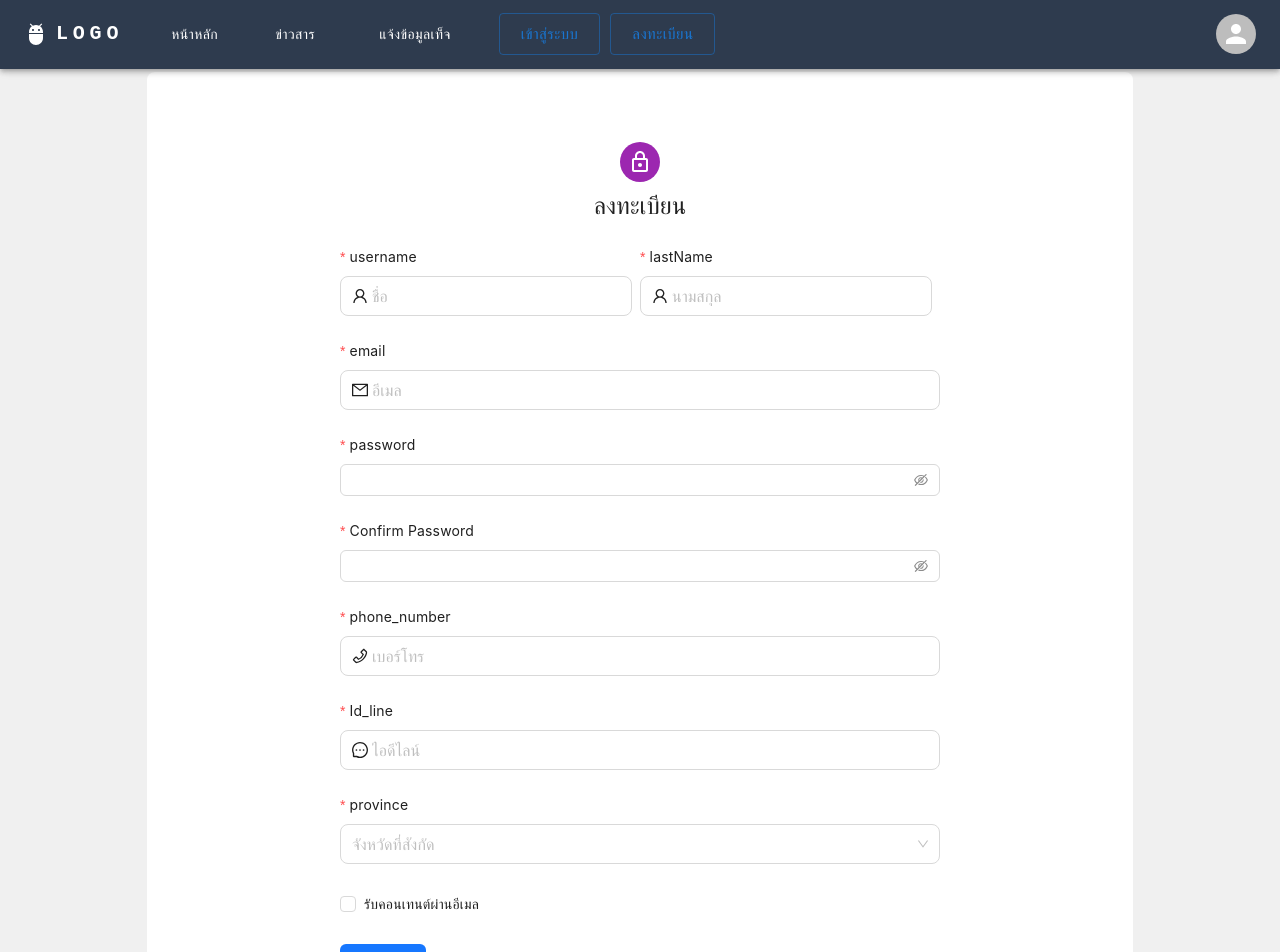
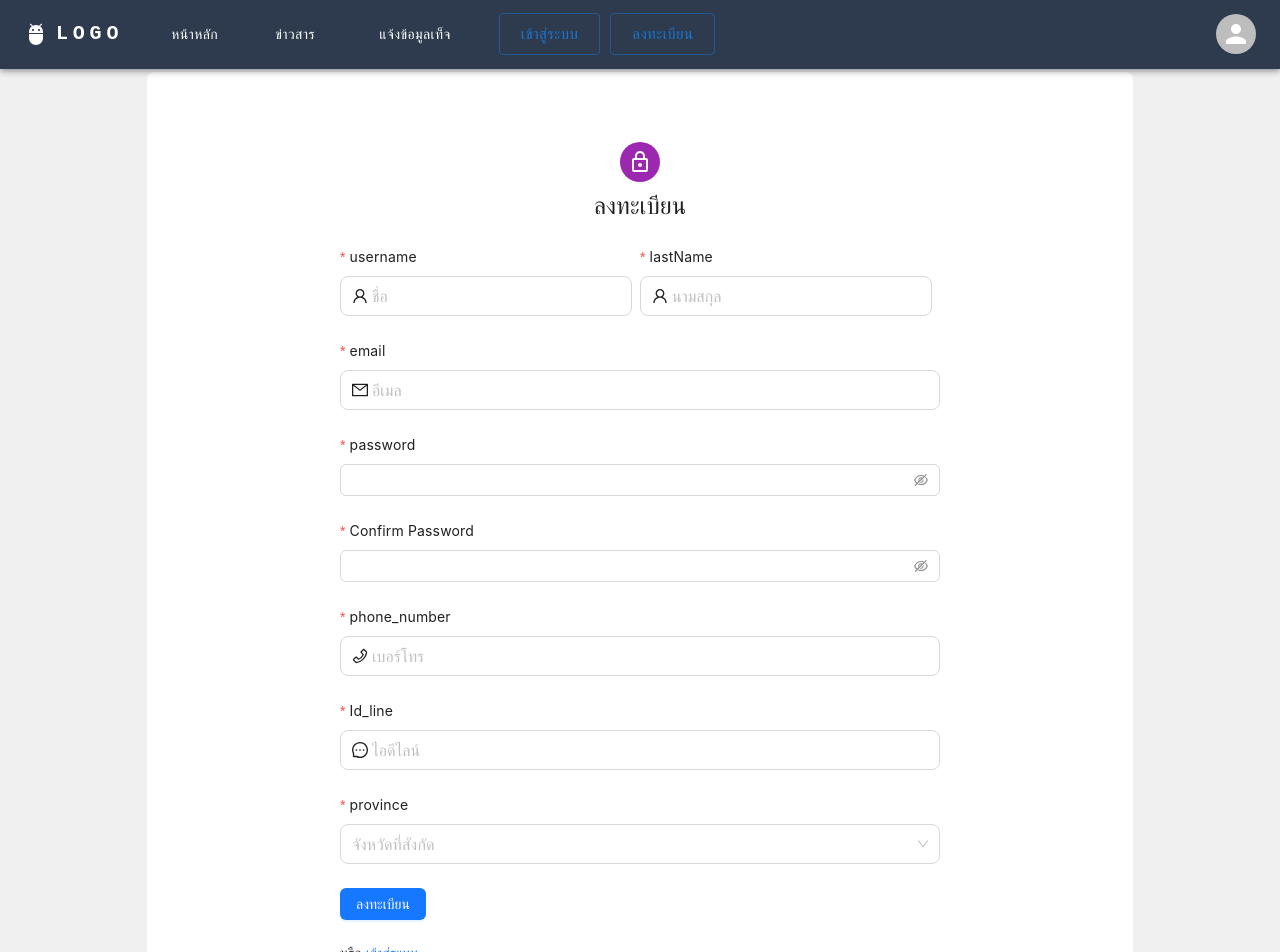
Before and after one commit to sanusi-pohlor/frontend, a React (Create React App) app: page /User/Register in a window 1280 px wide. Shown: the top 952 px of the page. Built offline with nearby package versions, Linux system fonts and the light colour scheme.

Commit message:
250866.1

```diff
--- a/src/components/UserComoponents/Register.js
+++ b/src/components/UserComoponents/Register.js
@@ -1,7 +1,7 @@
 import React, { useState } from "react";
 import LockOutlinedIcon from "@mui/icons-material/LockOutlined";
 import LoginDialog from "../LoginDialog";
-import { Form, Button, Checkbox, Input, Select,message  } from "antd";
+import { Form, Button, Checkbox, Input, Select, message } from "antd";
 import {
   UserOutlined,
   MailOutlined,
@@ -17,21 +17,37 @@ const Register = ({ handleSubmit }) => {
   const handleprovinceChange = (value) => {
     setSelectedprovince(value);
   };
-  const [form] = Form.useForm();
+  // const [form] = Form.useForm();
+  const [loading, setLoading] = useState(false);
+
   const onFinish = async (values) => {
+    console.log(values);
+    setLoading(true);
     try {
-      const response = await axios.post('http://localhost:8000/api/register', values);
-      console.log("Registration successful:", response.data);
-      // Handle success, show a message, or redirect
+      const response = await fetch('http://localhost:8000/api/register', {
+        method: 'POST',
+        headers: {
+          'Content-Type': 'application/json',
+        },
+        body: JSON.stringify(values),
+      });
+      const data = await response.json();
+      if (response.ok) {
+        message.success(data.message);
+      } else {
+        message.error(data.message);
+      }
     } catch (error) {
-      console.error("Error registering user:", error);
-      // Handle error, show an error message, etc.
+      console.error('Error registering user:', error);
+      message.error('Error registering user');
+    } finally {
+      setLoading(false);
     }
   };
   const [Login, setLogin] = useState(false);
-  const onChange = (e) => {
-    console.log(`checked = ${e.target.checked}`);
-  };
+  // const onChange = (e) => {
+  //   console.log(`checked = ${e.target.checked}`);
+  // };
   const LoginFinish = (values) => {
     console.log("Received values of form: ", values);
   };
@@ -63,21 +79,16 @@ const Register = ({ handleSubmit }) => {
       <Box component="form" noValidate onSubmit={handleSubmit} sx={{ mt: 3 }}>
         <Form
           layout="vertical"
-          name="normal_login"
-          className="login-form"
-          initialValues={{
-            remember: true,
-          }}
+          // name="normal_login"
+          // className="login-form"
+          // initialValues={{
+          //   remember: true,
+          // }}
           onFinish={onFinish} // Use the modified onFinish function
           style={{
             maxWidth: "100%",
           }}
-          form={form}
-        >
-          <Form.Item
-            style={{
-              marginBottom: 0,
-            }}
+        // form={form}
         >
           <Form.Item
             label="username"
@@ -120,7 +131,6 @@ const Register = ({ handleSubmit }) => {
               placeholder="นามสกุล"
             />
           </Form.Item>
-          </Form.Item>
           <Form.Item
             label="email"
             name="email"
@@ -137,11 +147,6 @@ const Register = ({ handleSubmit }) => {
               placeholder="อีเมล"
             />
           </Form.Item>
-          <Form.Item
-            style={{
-              marginBottom: 0,
-            }}
-          >
           <Form.Item
             name="password"
             label="password"
@@ -166,7 +171,6 @@ const Register = ({ handleSubmit }) => {
             ]}
           >
             <Input.Password />
-            </Form.Item>
           </Form.Item>
           <Form.Item
             label="phone_number"
@@ -232,11 +236,11 @@ const Register = ({ handleSubmit }) => {
               <Option value="SuratThani">สุราษฎร์ธานี</Option>
             </Select>
           </Form.Item>
-          <Form.Item name="CheckboxContent">
+          {/* <Form.Item name="CheckboxContent">
             <Checkbox onChange={onChange}>รับคอนเทนต์ผ่านอีเมล</Checkbox>
-          </Form.Item>
+          </Form.Item> */}
           <Form.Item>
-            <Button type="primary" htmlType="submit">
+            <Button type="primary" htmlType="submit" loading={loading}>
               ลงทะเบียน
             </Button>
             <br />
```
Lines whose indentation alone changed are shown as unchanged.
